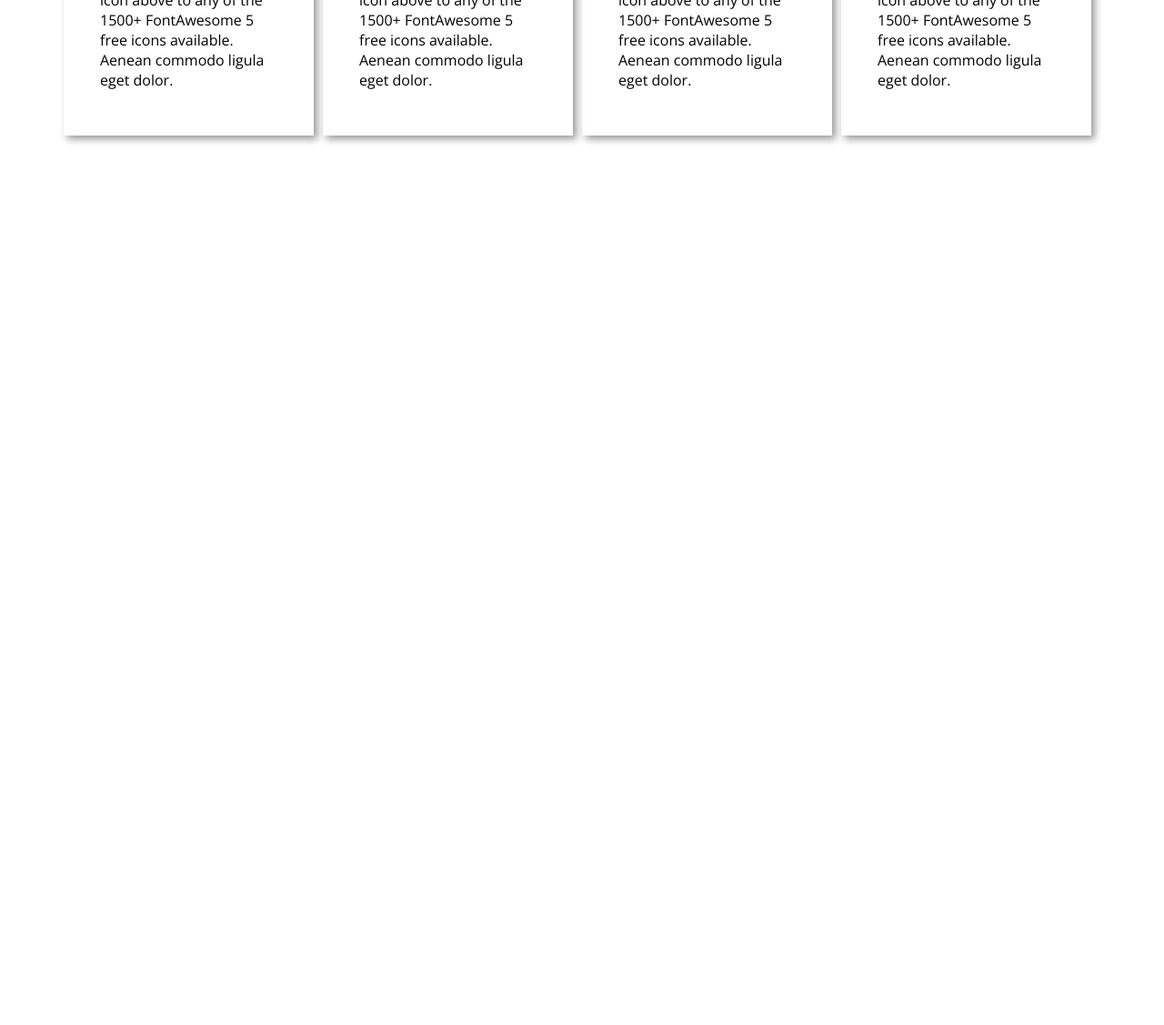
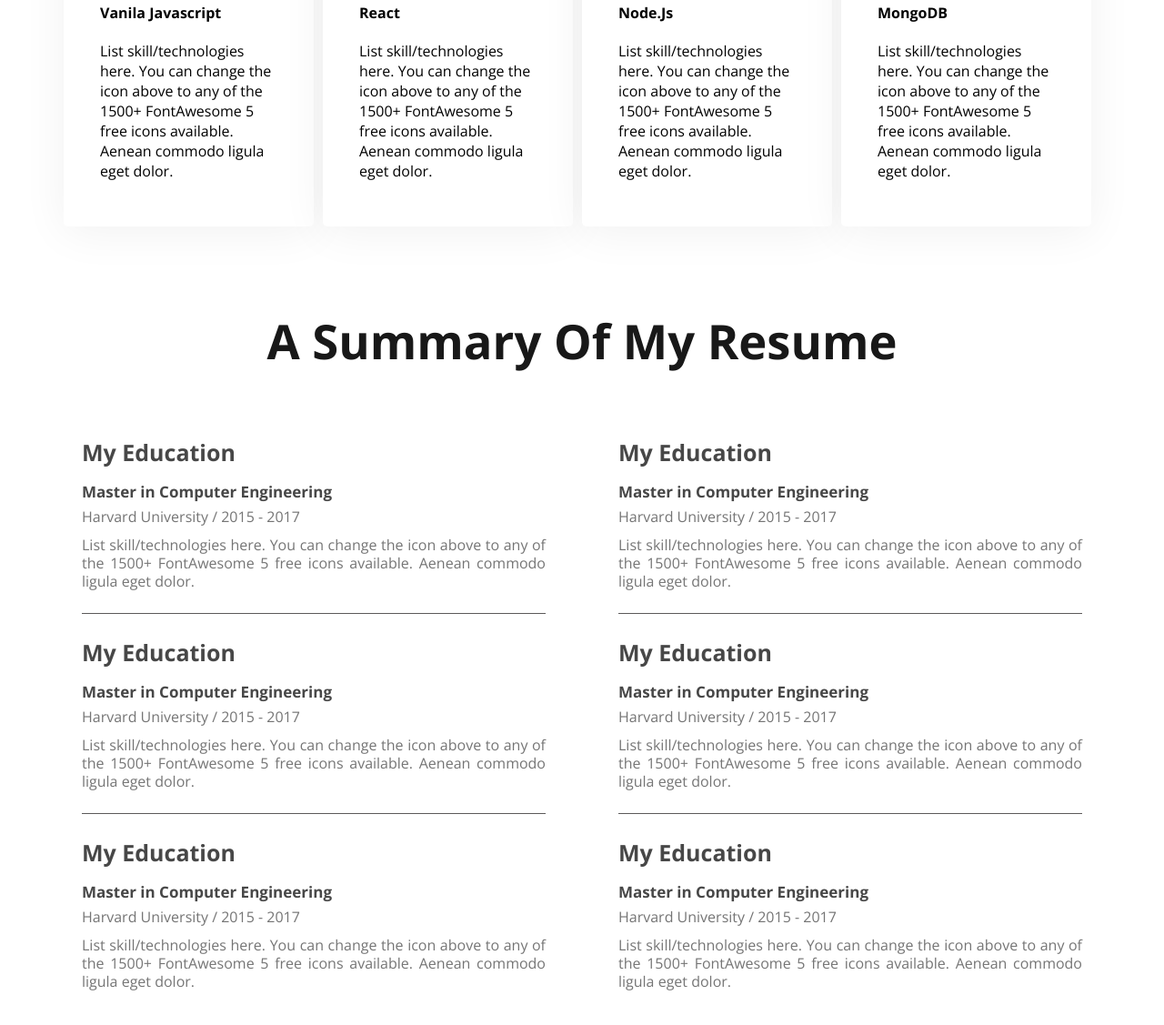
Before and after one commit to Azizul707/developer-portfolio, a plain HTML site: page index.html in a window 1280 px wide. Shown: the part 1570-2697 px from the top of the page at 91% size. Before the commit the page ends 1759 px from the top, so only its background shows below. Drawn offline with nearby package versions, Linux system fonts and the light colour scheme.

Commit message:
my summary section added

```diff
--- a/index.html
+++ b/index.html
@@ -137,6 +137,75 @@
         </div>
       </div>
     </section>
+    <section class="resume-section">
+      <div class="resume-title"><h2>A Summary Of My Resume</h2></div>
+      <div class="resume-container">
+        <div class="resume-container-left">
+          <div class="resumecontainer-left-one">
+            <h3 class="edu-title">My Education</h3>
+            <h5 class="edu-semi-title">Master in Computer Engineering</h5>
+            <p class="edu-year">Harvard University / 2015 - 2017</p>
+            <p class="edu-para">
+              List skill/technologies here. You can change the icon above to any
+              of the 1500+ FontAwesome 5 free icons available. Aenean commodo
+              ligula eget dolor.
+            </p>
+          </div>
+          <div class="resumecontainer-left-two">
+            <h3 class="edu-title">My Education</h3>
+            <h5 class="edu-semi-title">Master in Computer Engineering</h5>
+            <p class="edu-year">Harvard University / 2015 - 2017</p>
+            <p class="edu-para">
+              List skill/technologies here. You can change the icon above to any
+              of the 1500+ FontAwesome 5 free icons available. Aenean commodo
+              ligula eget dolor.
+            </p>
+          </div>
+          <div class="resumecontainer-left-three">
+            <h3 class="edu-title">My Education</h3>
+            <h5 class="edu-semi-title">Master in Computer Engineering</h5>
+            <p class="edu-year">Harvard University / 2015 - 2017</p>
+            <p class="edu-para">
+              List skill/technologies here. You can change the icon above to any
+              of the 1500+ FontAwesome 5 free icons available. Aenean commodo
+              ligula eget dolor.
+            </p>
+          </div>
+        </div>
+        <div class="resume-container-right">
+          <div class="resume-container-right-one">
+            <h3 class="edu-title">My Education</h3>
+            <h5 class="edu-semi-title">Master in Computer Engineering</h5>
+            <p class="edu-year">Harvard University / 2015 - 2017</p>
+            <p class="edu-para">
+              List skill/technologies here. You can change the icon above to any
+              of the 1500+ FontAwesome 5 free icons available. Aenean commodo
+              ligula eget dolor.
+            </p>
+          </div>
+          <div class="resume-container-right-two">
+            <h3 class="edu-title">My Education</h3>
+            <h5 class="edu-semi-title">Master in Computer Engineering</h5>
+            <p class="edu-year">Harvard University / 2015 - 2017</p>
+            <p class="edu-para">
+              List skill/technologies here. You can change the icon above to any
+              of the 1500+ FontAwesome 5 free icons available. Aenean commodo
+              ligula eget dolor.
+            </p>
+          </div>
+          <div class="resume-container-right-tree">
+            <h3 class="edu-title">My Education</h3>
+            <h5 class="edu-semi-title">Master in Computer Engineering</h5>
+            <p class="edu-year">Harvard University / 2015 - 2017</p>
+            <p class="edu-para">
+              List skill/technologies here. You can change the icon above to any
+              of the 1500+ FontAwesome 5 free icons available. Aenean commodo
+              ligula eget dolor.
+            </p>
+          </div>
+        </div>
+      </div>
+    </section>
     <footer></footer>
   </body>
 </html>
--- a/style.css
+++ b/style.css
@@ -64,13 +64,12 @@ a {
   background-repeat: no-repeat;
   background-position: bottom right;
 }
-.nav-banner-container{
+.nav-banner-container {
   background-image: url(images/developer.png);
   background-repeat: no-repeat;
   background-position: top left;
   background-size: contain;
   margin-left: 10px;
-
 }
 .developer-image {
   height: 300px;
@@ -157,29 +156,106 @@ main {
   font-weight: 600;
   line-height: 30px;
 }
-.work-info{
-    width: 1140px;
-    margin: 0 auto;
-    padding: 40px 200px;
-
+.work-info {
+  width: 1140px;
+  margin: 0 auto;
+  padding: 40px 200px;
+  margin-top: 50px;
 }
 
 /* ! Experience container style start */
 
-.experience-container{
+.experience-container {
   display: flex;
   width: 1140px;
   margin: 0 auto;
   padding: 40px 0;
+  margin-top: 50px;
 }
-.expereience-cart{
+.expereience-cart {
   margin-right: 10px;
   padding: 50px 40px;
-  box-shadow: 4px 4px 8px rgba(0, 0, 1, 0.4);
+  border-radius: 5px;
+  background: #fff;
+  box-shadow: 0px 6px 50px 0px rgba(0, 0, 0, 0.06);
 }
-.icon-cart{
+.icon-cart {
   margin-bottom: 20px;
 }
-.title-cart{
+.title-cart {
   margin-bottom: 20px;
 }
+/* ! Resume style start here */
+
+.resume-section {
+  margin-top: 50px;
+}
+.resume-title {
+  color: #181818;
+  text-align: center;
+  font-size: 35px;
+  font-weight: 700;
+  margin-bottom: 50px;
+}
+
+.resume-container {
+  display: flex;
+  max-width: 1140px;
+  margin: 0 auto;
+}
+.resume-container-left {
+  padding: 20px;
+  margin-right: 20px;
+}
+.resume-container-right {
+  padding: 20px;
+  margin-left: 20px;
+}
+.edu-title {
+  color: #474747;
+  font-family: Open Sans;
+  font-size: 25px;
+  font-weight: 700;
+  padding-bottom: 15px;
+}
+.edu-semi-title {
+  color: #474747;
+  font-size: 17px;
+  font-weight: 600;
+  padding-bottom: 5px;
+}
+.edu-year {
+  color:#757575;
+  font-size: 16px;
+  font-weight: 400;
+  padding-bottom: 10px;
+}
+.edu-para {
+  color: #757575;
+  line-height: 20px;
+  padding-bottom: 25px;
+  text-align: justify;
+
+}
+.resumecontainer-left-one {
+  border-bottom: 1px solid #5c5a5a;
+  margin-bottom: 25px;
+}
+.resumecontainer-left-two{
+  border-bottom: 1px solid #5c5a5a;
+  margin-bottom: 25px;
+}
+.resumecontainer-left-three{
+  margin-bottom: 25px;
+}
+.resume-container-right-one{
+  border-bottom: 1px solid #5c5a5a;
+  margin-bottom: 25px;
+}
+.resume-container-right-two{
+  border-bottom: 1px solid #5c5a5a;
+  margin-bottom: 25px;
+}
+.resume-container-right-three{
+  margin-bottom: 25px;
+}
```
